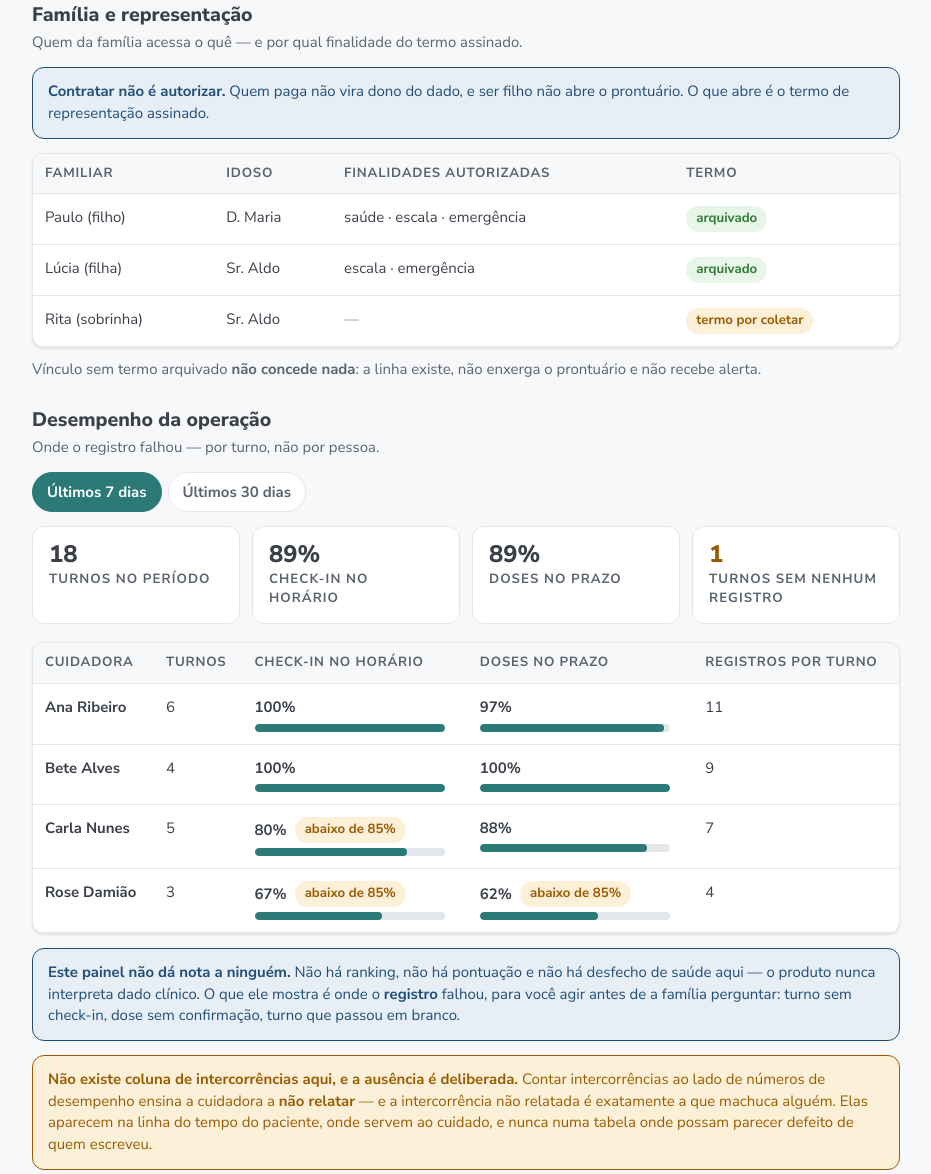
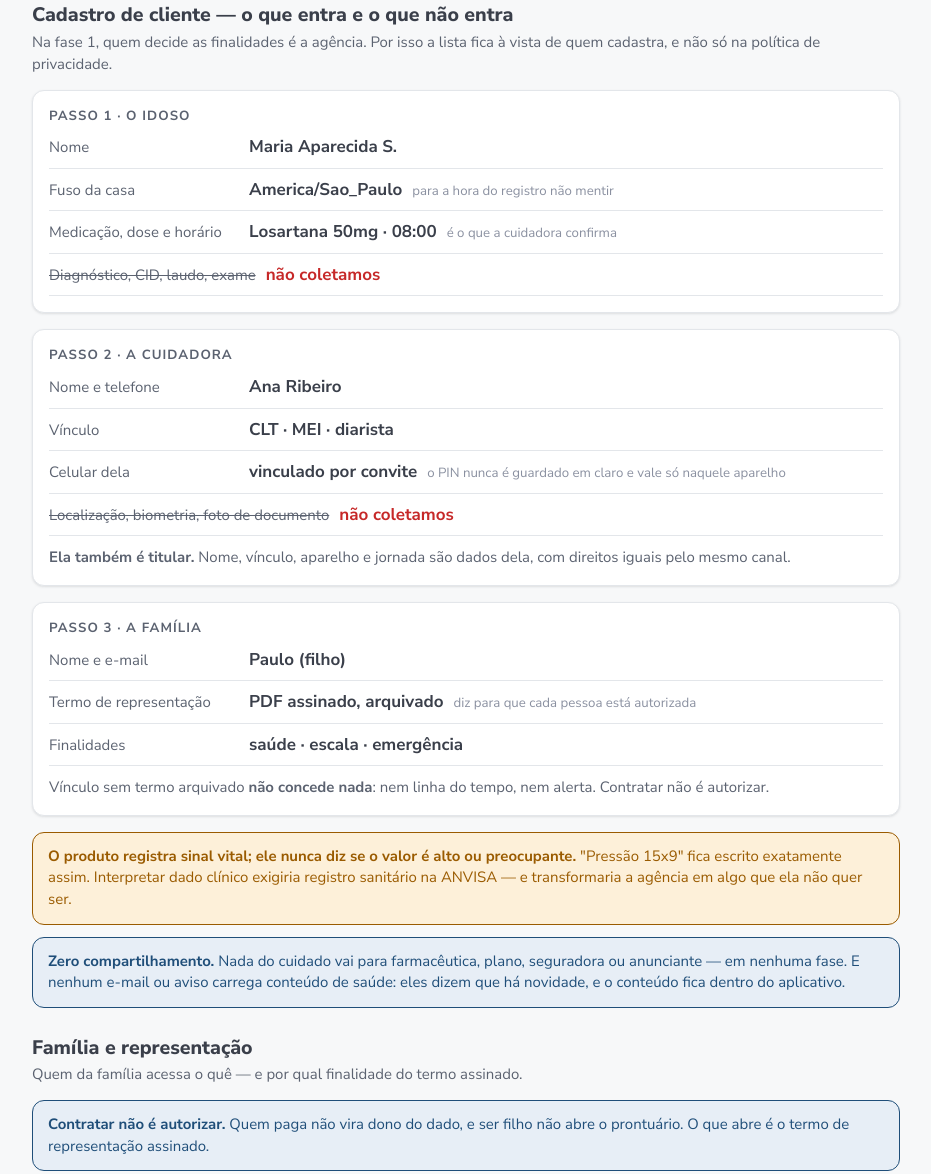
Before and after one commit to Samuel-Abreu7/alentra-landing, a plain HTML site: page demo/index.html in a window 1280 px wide. Shown: the part 1088-2262 px from the top of the page, without its empty margins (174-1105 px from the left). Drawn offline with Linux system fonts and the light colour scheme.

Commit message:
demo: tela do que o cadastro coleta, copiado da origem
Cópia de `alentra/prototype/index.html`. Mostra campo a campo o que entra
e o que não entra — com o não-coletado riscado —, porque na fase 1 a
controladora é a agência e a responsabilidade de cada campo é dela.

Co-Authored-By: Claude Opus 5 <noreply@anthropic.com>

```diff
--- a/demo/index.html
+++ b/demo/index.html
@@ -531,6 +531,13 @@ td { padding: 12px; border-bottom: 1px solid var(--linha); vertical-align: top }
   .barra-ader i{display:block;height:100%;background:var(--estado-sucesso)}
   .sub{color:var(--tinta-suave);font-size:var(--texto-sm);margin:0 0 14px}
 
+  .campo-demo{display:flex;gap:10px;align-items:baseline;flex-wrap:wrap;
+              padding:8px 0;border-bottom:1px solid var(--linha)}
+  .campo-demo span{min-width:190px;color:var(--tinta-suave);font-size:var(--texto-sm)}
+  .campo-demo i{font-style:normal;font-size:var(--texto-xs);color:var(--tinta-fraca)}
+  .campo-ausente b{color:var(--estado-erro)}
+  .campo-ausente span{text-decoration:line-through;text-decoration-thickness:1px}
+
   .tv-linha{display:flex;gap:10px;align-items:center;padding:8px 0;
             border-bottom:1px solid var(--linha)}
   .tv-linha .num{min-width:56px;color:var(--tinta-suave)}
@@ -682,6 +689,64 @@ td { padding: 12px; border-bottom: 1px solid var(--linha); vertical-align: top }
     <b>vaga aberta</b>: escala incompleta não tem culpado.</span>
   </div>
 
+  <!-- ==================== O QUE O CADASTRO COLETA ====================
+       Item 8 da avaliação do Fernando (02/09/2026): "mostrar quais
+       informações são coletadas e de que forma".
+
+       ⚠️ O valor desta tela numa demonstração não é mostrar campos — é que
+       na fase 1 a **controladora é a agência**. A responsabilidade legal de
+       cada campo é de quem está do outro lado da mesa, e ele quase nunca
+       sabe disso. A tela transforma a nossa maior restrição em argumento. -->
+  <h2 style="margin-top:28px">Cadastro de cliente — o que entra e o que não entra</h2>
+  <p class="sub">Na fase 1, quem decide as finalidades é a agência. Por isso a lista fica
+  à vista de quem cadastra, e não só na política de privacidade.</p>
+
+  <div class="cartao" style="margin-bottom:16px">
+    <div class="rotulo-secao">Passo 1 · O idoso</div>
+    <div class="campo-demo"><span>Nome</span><b>Maria Aparecida S.</b></div>
+    <div class="campo-demo"><span>Fuso da casa</span><b>America/Sao_Paulo</b>
+      <i>para a hora do registro não mentir</i></div>
+    <div class="campo-demo"><span>Medicação, dose e horário</span><b>Losartana 50mg · 08:00</b>
+      <i>é o que a cuidadora confirma</i></div>
+    <div class="campo-demo campo-ausente"><span>Diagnóstico, CID, laudo, exame</span>
+      <b>não coletamos</b></div>
+  </div>
+
+  <div class="cartao" style="margin-bottom:16px">
+    <div class="rotulo-secao">Passo 2 · A cuidadora</div>
+    <div class="campo-demo"><span>Nome e telefone</span><b>Ana Ribeiro</b></div>
+    <div class="campo-demo"><span>Vínculo</span><b>CLT · MEI · diarista</b></div>
+    <div class="campo-demo"><span>Celular dela</span><b>vinculado por convite</b>
+      <i>o PIN nunca é guardado em claro e vale só naquele aparelho</i></div>
+    <div class="campo-demo campo-ausente"><span>Localização, biometria, foto de documento</span>
+      <b>não coletamos</b></div>
+    <p class="sub" style="margin:10px 0 0"><b>Ela também é titular.</b> Nome, vínculo,
+    aparelho e jornada são dados dela, com direitos iguais pelo mesmo canal.</p>
+  </div>
+
+  <div class="cartao" style="margin-bottom:16px">
+    <div class="rotulo-secao">Passo 3 · A família</div>
+    <div class="campo-demo"><span>Nome e e-mail</span><b>Paulo (filho)</b></div>
+    <div class="campo-demo"><span>Termo de representação</span><b>PDF assinado, arquivado</b>
+      <i>diz para que cada pessoa está autorizada</i></div>
+    <div class="campo-demo"><span>Finalidades</span><b>saúde · escala · emergência</b></div>
+    <p class="sub" style="margin:10px 0 0">Vínculo sem termo arquivado <b>não concede
+    nada</b>: nem linha do tempo, nem alerta. Contratar não é autorizar.</p>
+  </div>
+
+  <div class="aviso aviso-atencao">
+    <span><b>O produto registra sinal vital; ele nunca diz se o valor é alto ou
+    preocupante.</b> "Pressão 15x9" fica escrito exatamente assim. Interpretar dado clínico
+    exigiria registro sanitário na ANVISA — e transformaria a agência em algo que ela não
+    quer ser.</span>
+  </div>
+
+  <div class="aviso aviso-info" style="margin-top:12px">
+    <span><b>Zero compartilhamento.</b> Nada do cuidado vai para farmacêutica, plano,
+    seguradora ou anunciante — em nenhuma fase. E nenhum e-mail ou aviso carrega conteúdo de
+    saúde: eles dizem que há novidade, e o conteúdo fica dentro do aplicativo.</span>
+  </div>
+
   <h2 style="margin-top:28px">Família e representação</h2>
   <p class="sub">Quem da família acessa o quê — e por qual finalidade do termo assinado.</p>
   <div class="aviso aviso-info" style="margin-bottom:14px">
```
